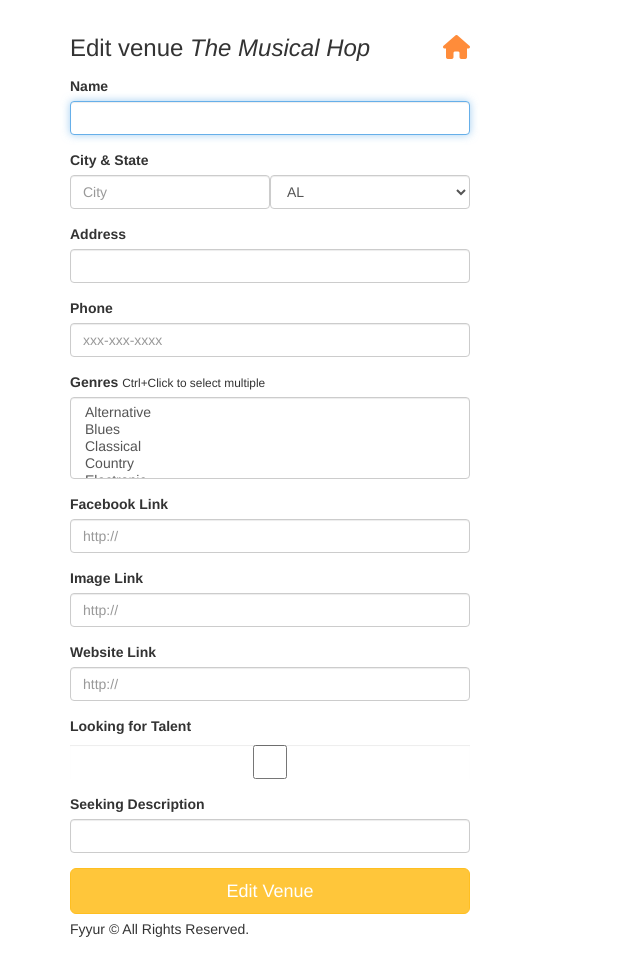
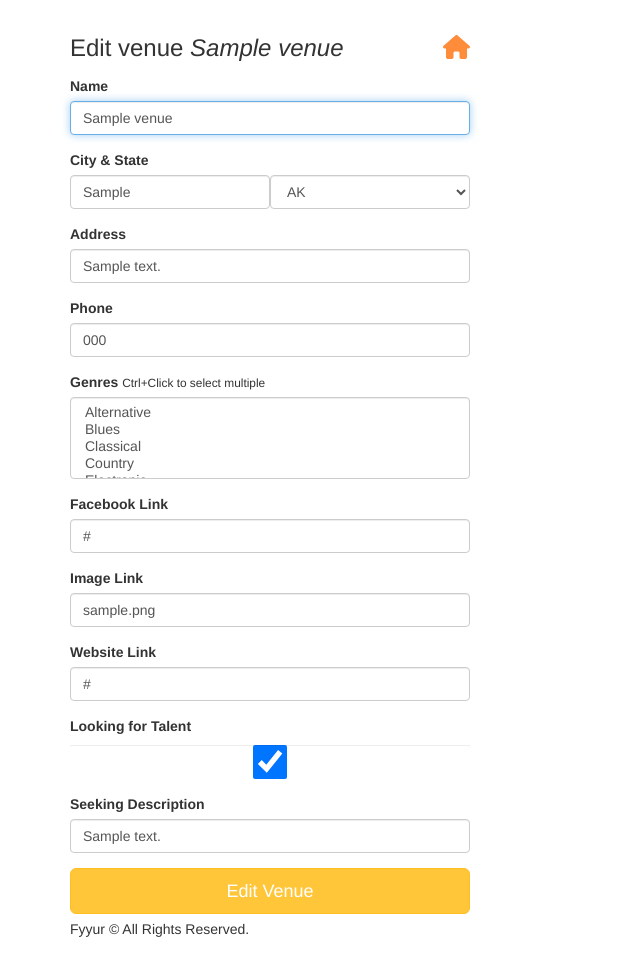
Before and after one commit to cannarocks/Fyyur-Artist-Booking-Site, a Flask app: page /venues/1/edit in a window 1280 px wide. Shown: the part 60-1034 px from the top of the page, without its empty margins (0-640 px from the left). Run offline with Flask 2, Linux system fonts and the light colour scheme; tables that the repository leaves empty hold one stand-in row (values such as "Sample post"); some libraries are stand-ins or nearby versions.

Commit message:
feat: crud venue model

```diff
--- a/app.py
+++ b/app.py
@@ -4,6 +4,7 @@
 
 import json
 import dateutil.parser
+import datetime
 import babel
 from flask import Flask, render_template, request, Response, flash, redirect, url_for
 from flask_moment import Moment
@@ -38,11 +39,13 @@ class Venue(db.Model):
     state = db.Column(db.String(120))
     address = db.Column(db.String(120))
     phone = db.Column(db.String(120))
-    website = db.Column(db.String(), nullable=True)
+    website_link = db.Column(db.String(), nullable=True)
     image_link = db.Column(db.String(500))
+    genres = db.Column(db.String(500))
     facebook_link = db.Column(db.String(120))
     seeking_talent = db.Column(db.Boolean, nullable=False, default=False)
     seeking_description = db.Column(db.Text, nullable=True)
+    shows = db.relationship("Show", backref="venue", lazy=True)
 
     def __repr__(self):
         return f'<Todo {self.id} {self.name}>'
@@ -59,11 +62,26 @@ class Artist(db.Model):
     genres = db.Column(db.String(120))
     image_link = db.Column(db.String(500))
     facebook_link = db.Column(db.String(120))
+    website = db.Column(db.String(120))
+    seeking_venue = db.Column(db.Boolean, default=False)
+    seeking_description = db.Column(db.Text)
+    shows = db.relationship("Show", backref="artist", lazy=True)
 
-    # TODO: implement any missing fields, as a database migration using Flask-Migrate
+    def __repr__(self):
+        return f'<Artist {self.id} {self.name}>'
 
 
-# TODO Implement Show and Artist models, and complete all model relationships and properties, as a database migration.
+class Show(db.Model):
+    __tablename__ = "Show"
+
+    id = db.Column(db.Integer, primary_key=True)
+    artist_id = db.Column(db.Integer, db.ForeignKey('Artist.id'), nullable=False)
+    venue_id = db.Column(db.Integer, db.ForeignKey('Venue.id'), nullable=False)
+    start_date = db.Column(db.DateTime, nullable=False)
+
+    def __repr__(self):
+        return f'<Show {self.id} {self.artist.name}>'
+
 
 # ----------------------------------------------------------------------------#
 # Filters.
@@ -118,13 +136,14 @@ def venues():
             "num_upcoming_shows": 0,
         }]
     }]
-    return render_template('pages/venues.html', areas=data);
+    return render_template('pages/venues.html', areas=Venue.query.all())
 
 
 @app.route('/venues/search', methods=['POST'])
 def search_venues():
     # TODO: implement search on artists with partial string search. Ensure it is case-insensitive.
     # seach for Hop should return "The Musical Hop".
+    term = request.form.get('search_term', '')
     # search for "Music" should return "The Musical Hop" and "Park Square Live Music & Coffee"
     response = {
         "count": 1,
@@ -134,8 +153,13 @@ def search_venues():
             "num_upcoming_shows": 0,
         }]
     }
-    return render_template('pages/search_venues.html', results=response,
-                           search_term=request.form.get('search_term', ''))
+
+    data = Venue.query.filter(Venue.city.like(f'%{term}%'))
+
+    return render_template('pages/search_venues.html', results={
+        "count": venues.count(),
+        "data": data
+    }, search_term=term)
 
 
 @app.route('/venues/<int:venue_id>')
@@ -219,8 +243,11 @@ def show_venue(venue_id):
         "past_shows_count": 1,
         "upcoming_shows_count": 1,
     }
-    data = list(filter(lambda d: d['id'] == venue_id, [data1, data2, data3]))[0]
-    return render_template('pages/show_venue.html', venue=data)
+    data = Venue.query.get(venue_id)
+    if data is not None:
+        data.genres = data.genres.split(', ')
+
+    return render_template('pages/show_venue.html', venue=Venue.query.get(venue_id))
 
 
 #  Create Venue
@@ -234,14 +261,37 @@ def create_venue_form():
 
 @app.route('/venues/create', methods=['POST'])
 def create_venue_submission():
-    # TODO: insert form data as a new Venue record in the db, instead
-    # TODO: modify data to be the data object returned from db insertion
+    error = False
 
-    # on successful db insert, flash success
-    flash('Venue ' + request.form['name'] + ' was successfully listed!')
-    # TODO: on unsuccessful db insert, flash an error instead.
-    # e.g., flash('An error occurred. Venue ' + data.name + ' could not be listed.')
-    # see: http://flask.pocoo.org/docs/1.0/patterns/flashing/
+    try:
+        venue = Venue(
+            name=request.form.get('name'),
+            city=request.form.get('city'),
+            state=request.form.get('state'),
+            address=request.form.get('address'),
+            phone=request.form.get('phone'),
+            website_link=request.form.get('website_link'),
+            image_link=request.form.get('image_link'),
+            genres=', '.join(request.form.getlist('genres')),
+            facebook_link=request.form.get('facebook_link'),
+            seeking_talent=request.form.get('seeking_talent') == 'y',
+            seeking_description=request.form.get('seeking_description')
+        )
+
+        db.session.add(venue)
+        db.session.commit()
+    except Exception as e:
+        db.session.rollback()
+        error = True
+        print(logging.error("Fatal error: " + str(e)))
+    finally:
+        db.session.close()
+
+    if error:
+        flash('An error occurred. Venue ' + request.form['name'] + ' could not be listed.')
+    else:
+        flash('Venue ' + request.form['name'] + ' was successfully listed!')
+
     return render_template('pages/home.html')
 
 
@@ -252,7 +302,25 @@ def delete_venue(venue_id):
 
     # BONUS CHALLENGE: Implement a button to delete a Venue on a Venue Page, have it so that
     # clicking that button delete it from the db then redirect the user to the homepage
-    return None
+    success = True
+    venue = Venue.query.get(venue_id)
+
+    try:
+        db.session.delete(venue)
+        db.session.commit()
+    except Exception as e:
+        db.session.rollback()
+        success = False
+        print(logging.error("Fatal error: " + str(e)))
+    finally:
+        db.session.close()
+
+    if success:
+        flash('Venue ' + venue.name + ' was successfully deleted!')
+    else:
+        flash('An error occurred. Venue ' + venue.name + ' could not be deleted.')
+
+    return render_template('pages/home.html')
 
 
 #  Artists
@@ -402,7 +470,8 @@ def edit_artist_submission(artist_id):
 @app.route('/venues/<int:venue_id>/edit', methods=['GET'])
 def edit_venue(venue_id):
     form = VenueForm()
-    venue = {
+    venue = Venue.query.get(venue_id)
+    _venue = {
         "id": 1,
         "name": "The Musical Hop",
         "genres": ["Jazz", "Reggae", "Swing", "Classical", "Folk"],
@@ -422,8 +491,36 @@ def edit_venue(venue_id):
 
 @app.route('/venues/<int:venue_id>/edit', methods=['POST'])
 def edit_venue_submission(venue_id):
-    # TODO: take values from the form submitted, and update existing
-    # venue record with ID <venue_id> using the new attributes
+    venue = Venue.query.get(venue_id)
+    error = False
+
+    try:
+        venue.name = request.form.get('name')
+        venue.city = request.form.get('city')
+        venue.state = request.form.get('state')
+        venue.address = request.form.get('address')
+        venue.phone = request.form.get('phone')
+        venue.website_link = request.form.get('website_link')
+        venue.image_link = request.form.get('image_link')
+        venue.genres = ', '.join(request.form.getlist('genres'))
+        venue.facebook_link = request.form.get('facebook_link')
+        venue.seeking_talent = request.form.get('seeking_talent') == 'y'
+        venue.seeking_description = request.form.get('seeking_description')
+
+        db.session.commit()
+
+    except Exception as e:
+        db.session.rollback()
+        error = True
+        print(logging.error("Fatal error: " + str(e)))
+    finally:
+        db.session.close()
+
+    if error:
+        flash('An error occurred. Venue ' + request.form.get('name') + ' could not be updated.')
+    else:
+        flash('Venue ' + request.form.get('name') + ' was successfully updated!')
+
     return redirect(url_for('show_venue', venue_id=venue_id))
 
 
--- a/forms.py
+++ b/forms.py
@@ -79,7 +79,8 @@
             ('WV', 'WV'),
             ('WI', 'WI'),
             ('WY', 'WY'),
-        ]
+        ],
+        default='AK'
     )
     address = StringField(
         'address', validators=[DataRequired()]
@@ -119,7 +120,7 @@
         'facebook_link', validators=[URL()]
     )
     website_link = StringField(
-        'website_link'
+        'website_link', validators=[URL()]
     )
 
     seeking_talent = BooleanField('seeking_talent')
--- a/templates/forms/edit_venue.html
+++ b/templates/forms/edit_venue.html
@@ -6,55 +6,55 @@
       <h3 class="form-heading">Edit venue <em>{{ venue.name }}</em> <a href="{{ url_for('index') }}" title="Back to homepage"><i class="fa fa-home pull-right"></i></a></h3>
       <div class="form-group">
         <label for="name">Name</label>
-        {{ form.name(class_ = 'form-control', autofocus = true) }}
+        {{ form.name(class_ = 'form-control', autofocus = true, value=venue.name) }}
       </div>
       <div class="form-group">
           <label>City & State</label>
           <div class="form-inline">
             <div class="form-group">
-              {{ form.city(class_ = 'form-control', placeholder='City', autofocus = true) }}
+              {{ form.city(class_ = 'form-control', placeholder='City', autofocus = true, value=venue.city) }}
             </div>
             <div class="form-group">
-              {{ form.state(class_ = 'form-control', placeholder='State', autofocus = true) }}
+              {{ form.state(default="CT", class_ = 'form-control', placeholder='State', autofocus = true) }}
             </div>
           </div>
       </div>
       <div class="form-group">
         <label for="address">Address</label>
-        {{ form.address(class_ = 'form-control', autofocus = true) }}
+        {{ form.address(class_ = 'form-control', autofocus = true, value=venue.address) }}
       </div>
       <div class="form-group">
           <label for="phone">Phone</label>
-          {{ form.phone(class_ = 'form-control', placeholder='xxx-xxx-xxxx', autofocus = true) }}
+          {{ form.phone(class_ = 'form-control', placeholder='xxx-xxx-xxxx', autofocus = true, value=venue.phone) }}
         </div>
       <div class="form-group">
         <label for="genres">Genres</label>
         <small>Ctrl+Click to select multiple</small>
-        {{ form.genres(class_ = 'form-control', placeholder='Genres, separated by commas', autofocus = true) }}
+        {{ form.genres(class_ = 'form-control', placeholder='Genres, separated by commas', autofocus = true, value=venue.genres.split(', ')) }}
       </div>
       <div class="form-group">
           <label for="facebook_link">Facebook Link</label>
-          {{ form.facebook_link(class_ = 'form-control', placeholder='http://', autofocus = true) }}
+          {{ form.facebook_link(class_ = 'form-control', placeholder='https://', autofocus = true, value=venue.facebook_link) }}
        </div>
 
        <div class="form-group">
           <label for="image_link">Image Link</label>
-          {{ form.image_link(class_ = 'form-control', placeholder='http://', autofocus = true) }}
+          {{ form.image_link(class_ = 'form-control', placeholder='https://', autofocus = true, value=venue.image_link) }}
        </div>
 
        <div class="form-group">
               <label for="website_link">Website Link</label>
-              {{ form.website_link(class_ = 'form-control', placeholder='http://', autofocus = true) }}
+              {{ form.website_link(class_ = 'form-control', placeholder='https://', autofocus = true, value=venue.website_link) }}
         </div>
 
         <div class="form-group">
              <label for="seeking_talent">Looking for Talent</label>
-             {{ form.seeking_talent(class_ = 'form-control', placeholder='Venue', autofocus = true) }}
+             {{ form.seeking_talent(checked=venue.seeking_talent, class_ = 'form-control', placeholder='Venue', autofocus = true) }}
         </div>
 
         <div class="form-group">
             <label for="seeking_description">Seeking Description</label>
-            {{ form.seeking_description(class_ = 'form-control', autofocus = true) }}
+            {{ form.seeking_description(class_ = 'form-control', autofocus = true, value=venue.seeking_description) }}
           </div>
 
       <input type="submit" value="Edit Venue" class="btn btn-primary btn-lg btn-block">
--- a/templates/pages/show_venue.html
+++ b/templates/pages/show_venue.html
@@ -24,7 +24,7 @@
 			<i class="fas fa-phone-alt"></i> {% if venue.phone %}{{ venue.phone }}{% else %}No Phone{% endif %}
 		</p>
 		<p>
-			<i class="fas fa-link"></i> {% if venue.website %}<a href="{{ venue.website }}" target="_blank">{{ venue.website }}</a>{% else %}No Website{% endif %}
+			<i class="fas fa-link"></i> {% if venue.website_link %}<a href="{{ venue.website_link }}" target="_blank">{{ venue.website_link }}</a>{% else %}No Website{% endif %}
 		</p>
 		<p>
 			<i class="fab fa-facebook-f"></i> {% if venue.facebook_link %}<a href="{{ venue.facebook_link }}" target="_blank">{{ venue.facebook_link }}</a>{% else %}No Facebook Link{% endif %}
```
Also changed, not shown: migrations/versions/20210403_121236_9b3e52bd6c2d_.py (added, +42 -0 lines), migrations/versions/20210403_154325_ba4f8141d3e5_.py (added, +28 -0 lines), migrations/versions/20210403_155629_49f32ca93452_.py (added, +30 -0 lines), 2 other files.
